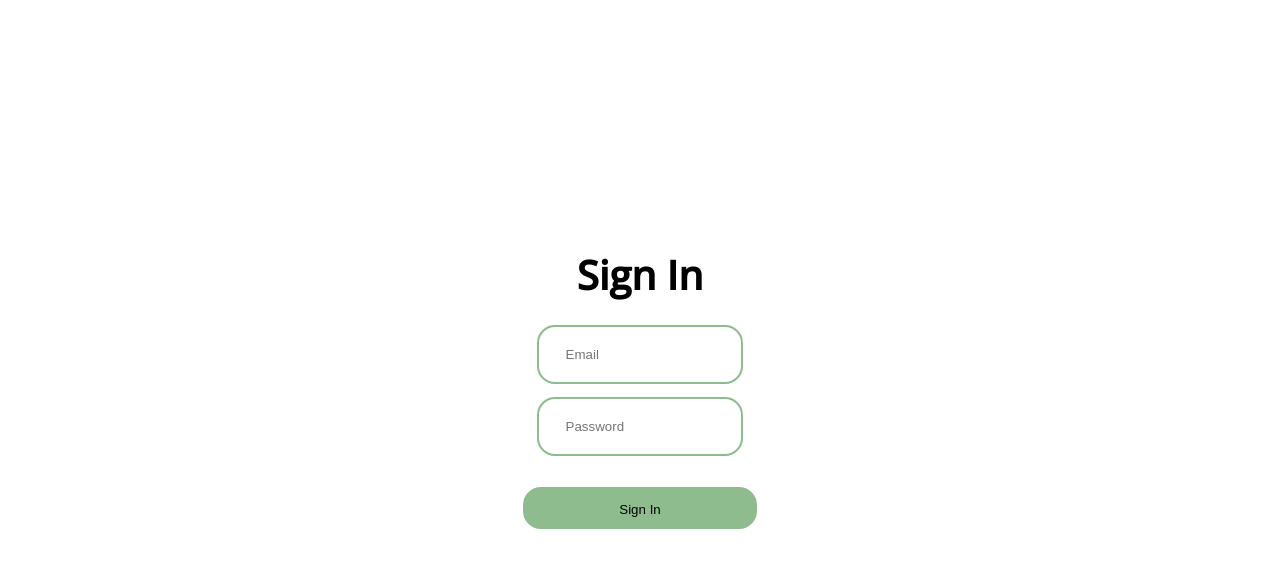
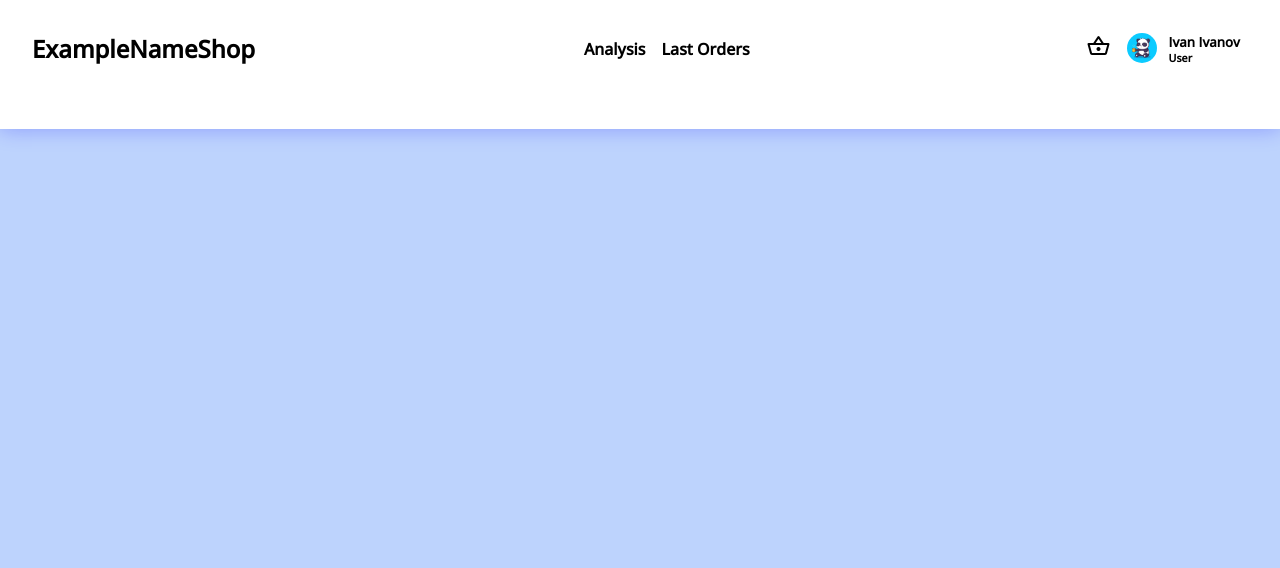
Before and after one commit to KAdelya/frontend_shop_digital_departments, a React (Create React App) app: page /profile in a window 1280 px wide. Before the commit this address led to /signin. Shown: the top 568 px of the page. Built offline with nearby package versions, Linux system fonts and the light colour scheme.

Commit message:
user header

```diff
--- a/src/assets/styles/global.sass
+++ b/src/assets/styles/global.sass
@@ -10,14 +10,14 @@ body
   color: black
   min-height: 100%
   height: 100%
-  background: #c0d3a9
+  background: #bdd3fd
 
   .wrapper
     background: white
     max-width: 1280px
     margin: 0 auto
     justify-content: center
-    box-shadow: 0 0 10px rgba(62, 61, 61, 0.63)
+    box-shadow: 0 0 20px rgba(12, 12, 255, 0.28)
     padding: 0 2rem 2rem
     height: 100%
 
@@ -40,3 +40,8 @@ ul
 h1, h2, h3, h4, h5, h6
   margin: 0
   padding: 0
+
+a
+  cursor: pointer
+  color: black
+  text-decoration: none
--- a/src/assets/styles/mixins.sass
+++ b/src/assets/styles/mixins.sass
@@ -2,7 +2,7 @@
 
 @mixin active-button
   background: $primary
-  border: 2px solid #46760A
+  border: 2px solid #0345c5
   border-radius: 12px
   color: white
   padding: 12px 16px
--- a/src/assets/styles/variables.sass
+++ b/src/assets/styles/variables.sass
@@ -1 +1 @@
-$primary: #6A983C
+$primary: #2469EB
--- a/src/pages/Home/HomeLayout.tsx
+++ b/src/pages/Home/HomeLayout.tsx
@@ -1,8 +1,8 @@
 import styles from './index.module.sass'
 import {FC, PropsWithChildren} from "react";
 import Sidebar from "./Sidebar/Sidebar";
+import Footer from "../../components/footer/Footer";
 import Header from "../../components/header/Header";
-import Footer from "../../components/footer/Footer";
 
 const HomeLayout: FC<PropsWithChildren> = ({children}) => {
     return (
--- a/src/pages/Profile/Profile.tsx
+++ b/src/pages/Profile/Profile.tsx
@@ -1,10 +1,13 @@
 import styles from './index.module.sass'
 import AuthProvider from "../../components/auth/AuthProvider";
+import ProfileHeader from "./header/ProfileHeader";
 
 const Prodile = () => {
     return (
         <AuthProvider>
-            <div>profile</div>
+            <div>
+                <ProfileHeader/>
+            </div>
         </AuthProvider>
     )
 }
--- /dev/null
+++ b/src/pages/Profile/header/ProfileHeader.tsx
@@ -0,0 +1,48 @@
+import styles from './index.module.sass'
+import avatar from '../../../assets/images/avatar.jpg'
+import {NavLink} from "react-router-dom";
+
+const ProfileHeader = () => {
+    return (
+        <header className={styles.header}>
+            <div className={styles.header__wrap}>
+                <h2 className={styles.header__logo}>
+                    ExampleNameShop
+                </h2>
+                <ul>
+                    <li>
+                        <NavLink
+                            to="/analysis">
+                            <h4>Analysis</h4>
+                        </NavLink>
+                    </li>
+                    <li>
+                        <NavLink
+                            to="/orders">
+                            <h4>Last Orders</h4>
+                        </NavLink>
+                    </li>
+                </ul>
+                <ul>
+                    <li>
+                        <NavLink
+                            to="/basket">
+                            <span className="material-icons-outlined">shopping_basket</span>
+                        </NavLink>
+                    </li>
+                    <li>
+                        <div className={styles.header__avatar}>
+                            <img src={avatar} alt="avatar"/>
+                            <div className={styles.header__name}>
+                                <h5>Ivan Ivanov</h5>
+                                <h6>User</h6>
+                            </div>
+                        </div>
+                    </li>
+                </ul>
+            </div>
+        </header>
+    )
+}
+
+export default ProfileHeader
--- /dev/null
+++ b/src/pages/Profile/header/index.module.sass
@@ -0,0 +1,25 @@
+.header
+  padding: 2rem 0
+
+  &__avatar
+    display: flex
+
+    > img
+      width: 30px
+      height: 30px
+      border-radius: 100%
+
+  &__name
+    padding-left: 0.75rem
+
+  &__wrap
+    display: flex
+    justify-content: space-between
+    align-items: center
+
+    > ul
+      display: flex
+      align-items: center
+
+      > li
+        margin: auto 0.5rem
--- a/src/redux/slices/user.slice.ts
+++ b/src/redux/slices/user.slice.ts
@@ -5,7 +5,7 @@ export interface UserState {
 }
 
 const initialState: UserState = {
-    isAuth: false,
+    isAuth: true,
 }
 
 export const userSlice = createSlice({
```
Also changed, not shown: src/assets/images/avatar.jpg (added).
